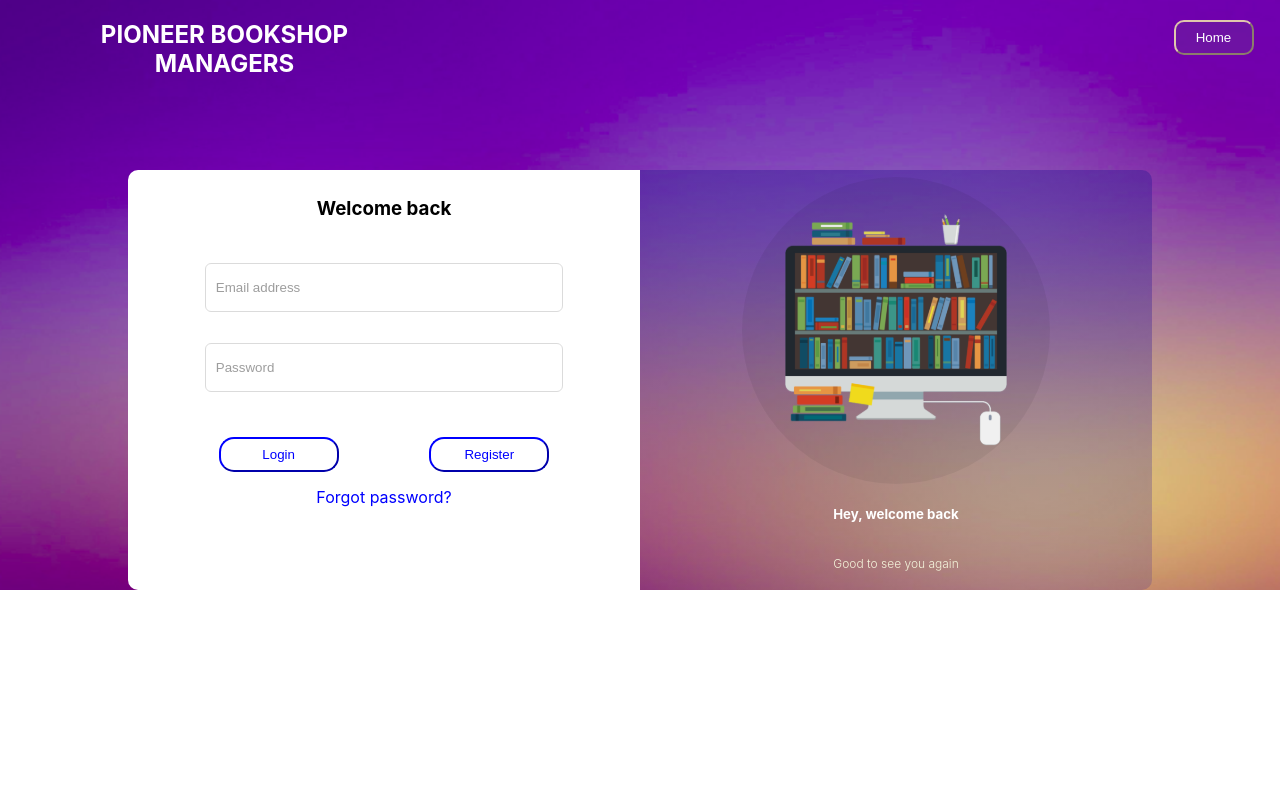
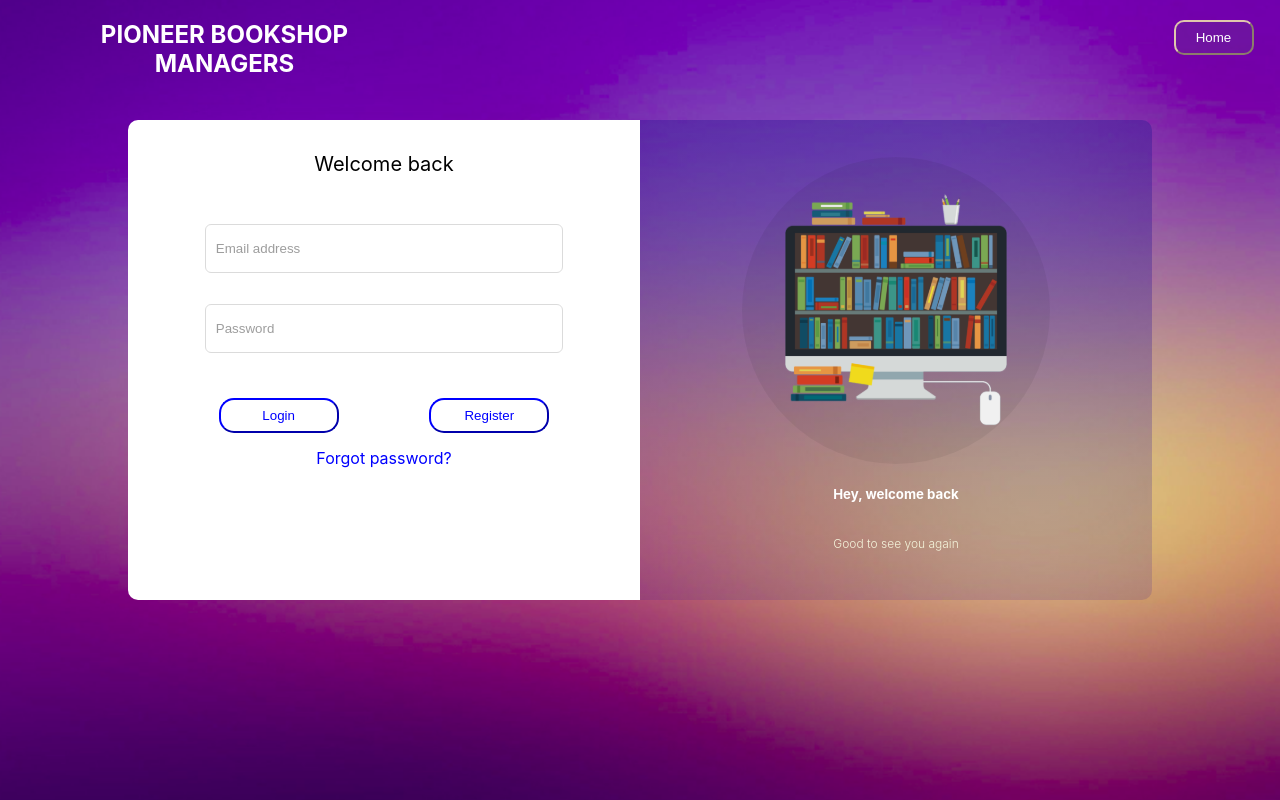
Before and after one commit to munteanurazvanandrei/Bookshop-Management-App, a React (Create React App) app in the folder client/: page /signin in a window 1280 px wide. Built offline with nearby package versions, Linux system fonts and the light colour scheme.

Commit message:
BMA-16# fit background to screen

```diff
--- a/client/src/Components/SignInPage/registration.css
+++ b/client/src/Components/SignInPage/registration.css
@@ -4,8 +4,11 @@
   /* background: linear-gradient(0deg, rgba(157, 165, 184, 0) 0%, #311996 100%); */
   background: url(./backround-photo.png);
   background-repeat: no-repeat;
-  background-size: 100vw 100vh;
-  backdrop-filter: blur(15px);
+  background-size: cover;
+  background-position: center;
+  /* backdrop-filter: blur(15px); */
+  height: 100vh;
+  width: 100vw;
 }
 .registration div {
   display: flex;
@@ -25,7 +28,7 @@
   flex-direction: row;
   padding-bottom: 100px;
   color: white;
-  height: 70px;
+  height: 20px;
 }
 .registration-nav h2 {
   width: 20%;
@@ -49,7 +52,7 @@ height: 50px;
 .registration-container {
   display: flex;
   justify-content: center;
-  height: 420px;
+  height: 480px;
   width: 100vw;
 }
 .registration-inputs-container {
@@ -89,6 +92,10 @@ height: 50px;
   width: 40%;
   height: 100%;
 }
+.registration-signup-form h3{
+  font-size: 20px;
+  font-weight: 400;
+}
 .registration-signup-form form {
   height: 70%;
 }
```
